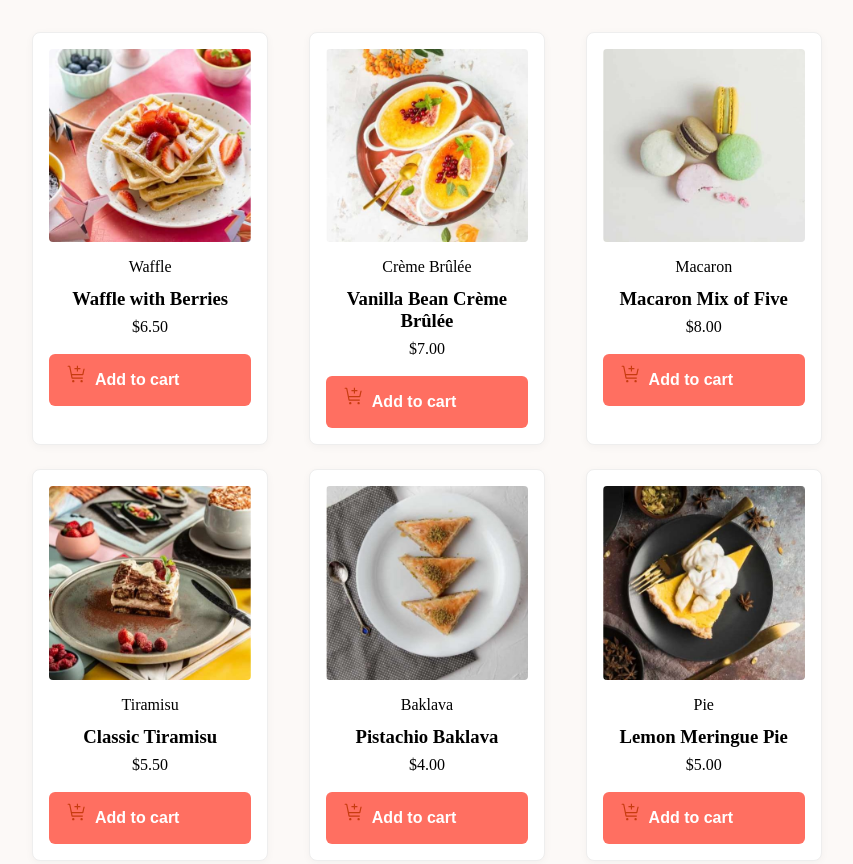
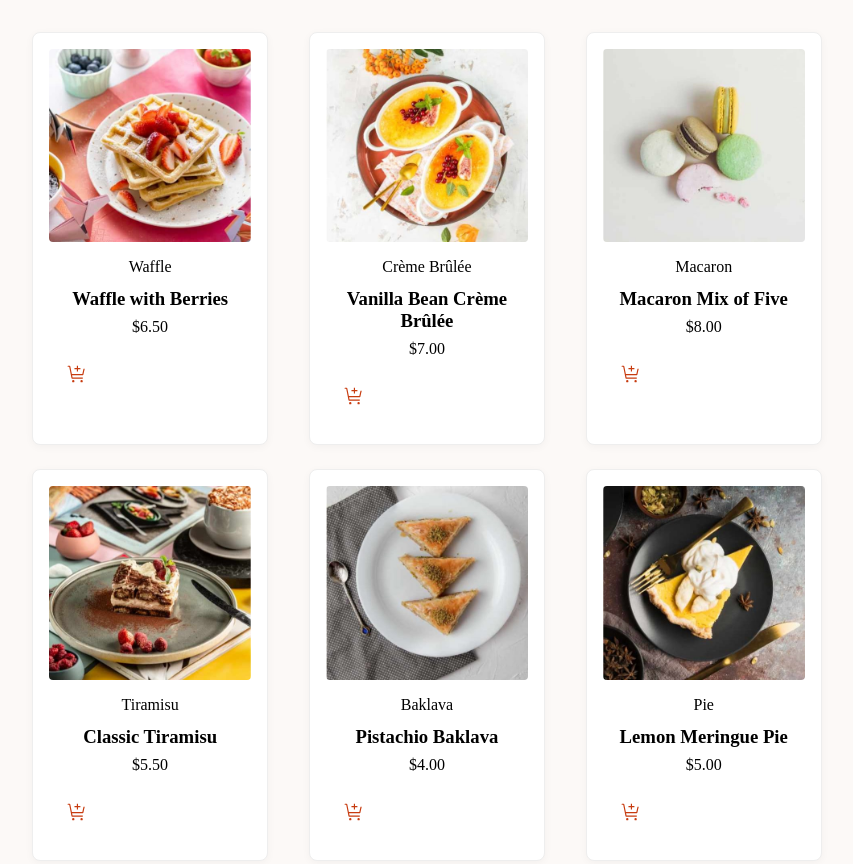
Before and after one commit to Kenyai402/Product-list-with-cart, a website built with Vite: page index.html in a window 1280 px wide. Shown: the top 864 px of the page, without its empty margins (0-853 px from the left). Built offline with nearby package versions, Linux system fonts and the light colour scheme.

Commit message:
Made changes

```diff
--- a/src/main.ts
+++ b/src/main.ts
@@ -29,7 +29,7 @@ function createProductCard(product: any): HTMLElement {
   cartButton.className = "add-to-cart";
 
   const cartIcon = document.createElement("img");
-  cartIcon.src = "/public/assets/images/icon-add-to-cart.svg"; // Make sure this path is correct
+  cartIcon.src = "/public/assets/images/icon-add-to-cart.svg";
   cartIcon.alt = "Add to cart";
   cartIcon.className = "cart-icon";
 
--- a/src/style.css
+++ b/src/style.css
@@ -47,7 +47,7 @@ body{
 .add-to-cart {
   margin-top: 14px;
   padding: 10px 18px;
-  background: #ff6f61;
+  background: #fff;
   color: #fff;
   border: none;
   border-radius: 6px;
```
